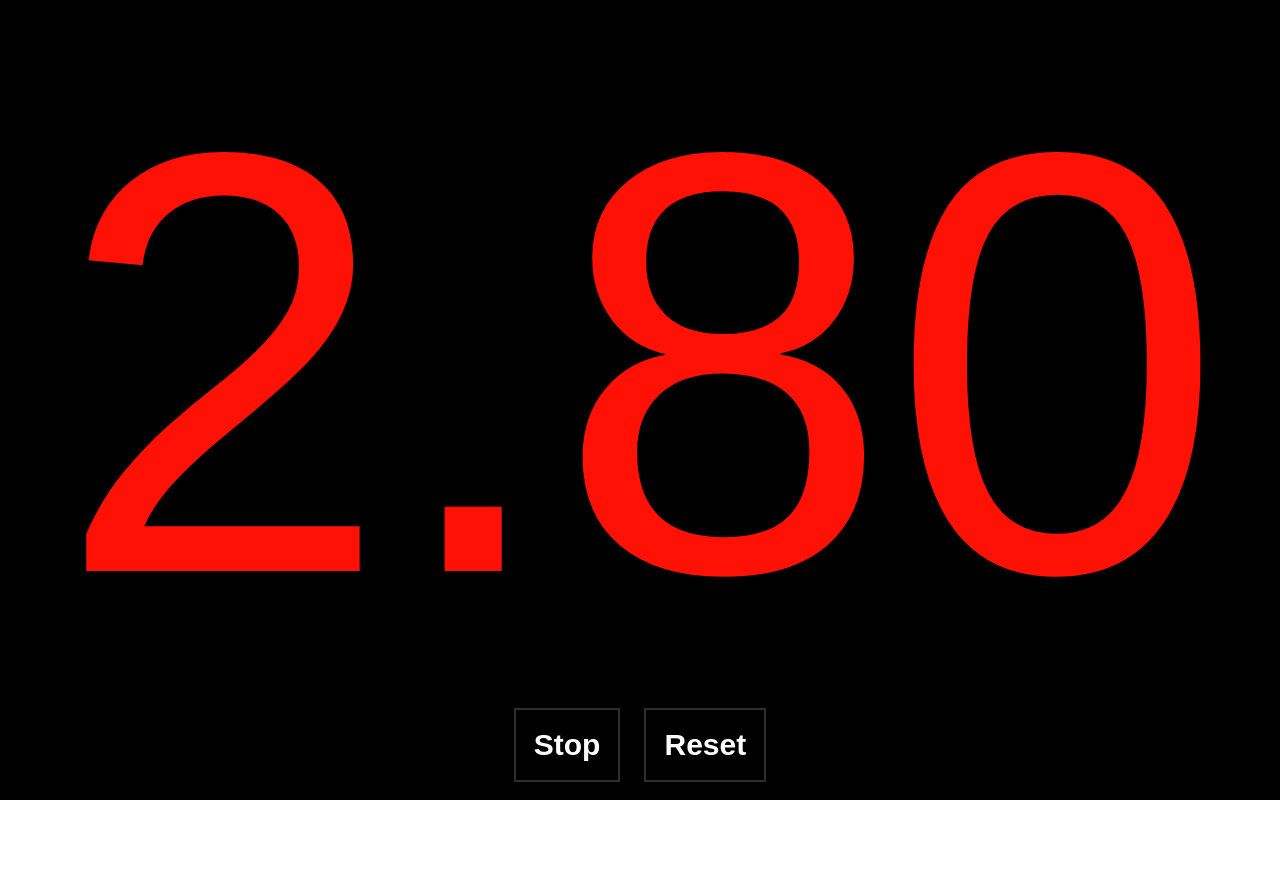
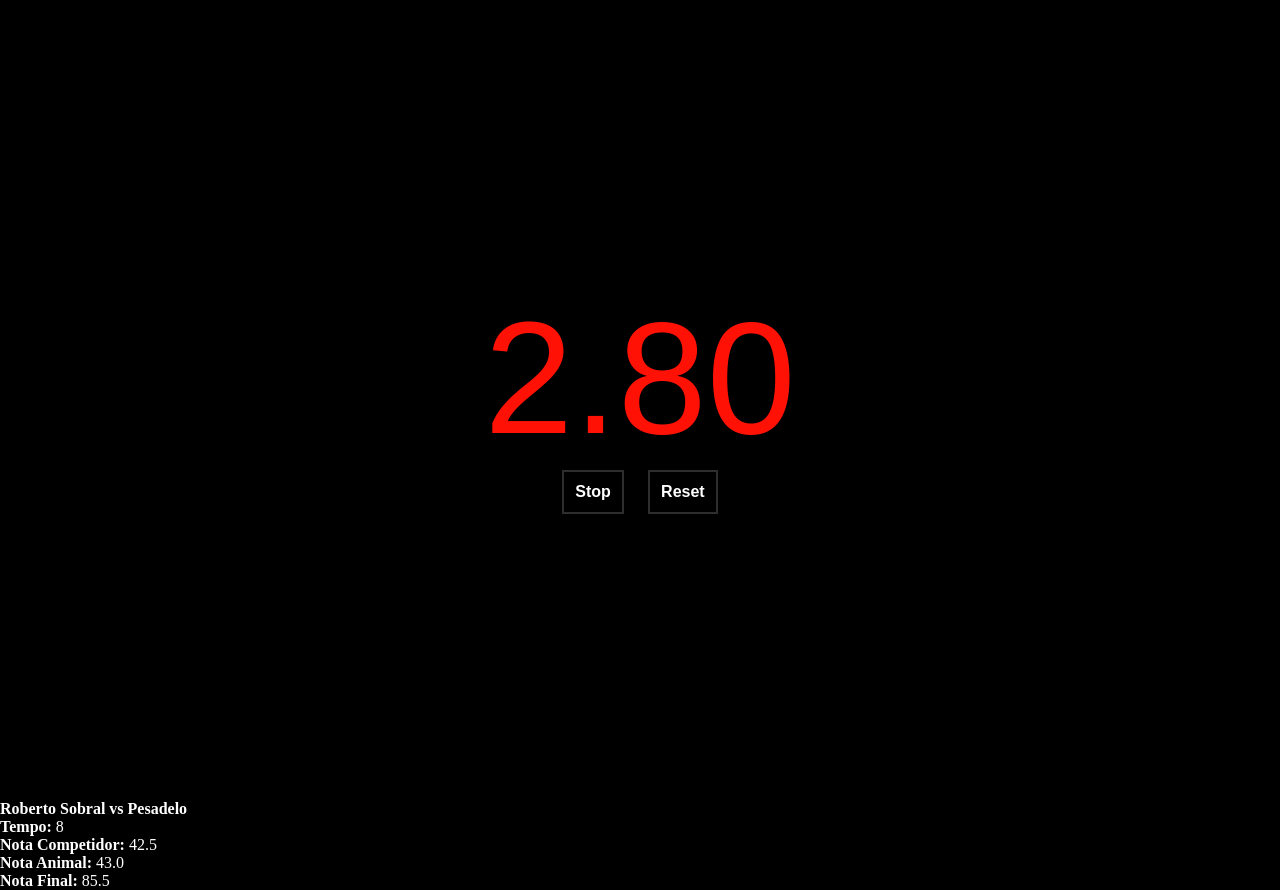
Before and after one commit to rcalfplural/cronometro_js, a plain HTML site: page src/index.html in a window 1280 px wide. Both pictures are taken after a click on the button "Start". Before the commit the page ends 800 px from the top, so only its background shows below. Drawn offline with Linux system fonts and the light colour scheme; a web font is replaced by a local one.

Commit message:
Sistema de notas

```diff
--- a/src/index.html
+++ b/src/index.html
@@ -17,6 +17,31 @@
                 <button id="resetButton">Reset</button>
             </div>
         </div>
+        <div class="rankContainer">
+            <div class="rank">
+                <h4 class="rideTitle">Roberto Sobral vs Pesadelo</h4>
+                <div class="rankInfoContainer">
+                    <p class="rankInfo">
+                        <span> <strong>Tempo:</strong> </span>
+                        <span class="rankInfoTempo">8</span>
+                    </p>
+                    <p class="rankInfo">
+                        <span> <strong>Nota Competidor:</strong> </span>
+                        <span class="rankInfoNotaC">42.5</span>
+                    </p>
+                    <p class="rankInfo">
+                        <span> <strong>Nota Animal:</strong> </span>
+                        <span class="rankInfoNotaA">43.0</span>
+                    </p>
+
+                    <p class="rankInfo">
+                        <span> <strong>Nota Final:</strong> </span>
+                        <span class="rankInfoNota">85.5</span>
+                    </p>
+                </div>
+            </div>
+        </div>
+
     </div>
 
     <script src="index.js"></script>
--- a/src/index.js
+++ b/src/index.js
@@ -3,16 +3,29 @@ const a = function(as){
     const counterSpan = document.getElementById("number");
     const counterButton = document.getElementById("chronoButton");
     const resetButton = document.getElementById("resetButton");
+    const rideBase = {
+        complete: false,
+        bullScore: 0,
+        riderScore: 0,
+        getFinalScore: function(){
+            if(this.riderScore == 0) return 0;
+            return this.bullScore + this.riderScore;
+        }
+    };
+
+    const rides = {};
+
     /**
      * @type {CSSStyleDeclaration}
      */
     const style = {};
-
+    const TIMER_GOAL = 8;
     console.log("Loaded this file");
 
     let isRunning;
     let counter;
     let interval;
+    let finished;
 
     let buttonStarted;
 
@@ -20,7 +33,9 @@ const a = function(as){
         if(interval){
             clearInterval(interval);
         }
+        counterButton.style.display = "block";
         style.color = "#ff1205";
+        finished = false;
         isRunning = false;
         counter = 0;
         interval = null;
@@ -28,10 +43,34 @@ const a = function(as){
         updateCounter();
     }
 
+    function end(){
+        isRunning = false;
+
+        counterButton.style.display = "none";
+        clearInterval(interval);
+        const riderName = window.prompt("Informe o nome do competidor.");
+        const bullName = window.prompt("Informe o nome do animal");
+
+        const ride = Object.create(rideBase);
+        rides[riderName.toString()+"_X_"+bullName.toString()] = ride;
+
+        ride.complete = counter >= TIMER_GOAL;
+        ride.bullScore = Number(window.prompt("Informe a nota do marruco"));
+
+        if(ride.complete){
+            ride.riderScore = Number(window.prompt("Informe a nota do competidor"));
+        }
+
+        console.log(ride.getFinalScore());
+        console.log(rides);
+
+    }
+
     function updateCounter(){
-        if(!isRunning && counter >= 8){
+        if(finished){
             style.color = "#05ff26";
-            clearInterval(interval);
+        }else{
+            style.color = "#ff1205";
         }
 
         counterSpan.style.color = style.color;
@@ -39,19 +78,26 @@ const a = function(as){
         counterButton.textContent = (isRunning)?"Stop":"Start";
     }
     function count(){
+        if(finished){
+            end();
+            return;
+        }
         if(!isRunning) return;
         counter += 0.1;
-        if(counter > 7.9){
-            isRunning = false;
-            counter = 8;
+        if(counter > TIMER_GOAL-0.1){
+            counter = TIMER_GOAL;
+            finished = true;
         }
         updateCounter();
     }
 
     function startCounter(){
-
-        isRunning = !isRunning;
-        buttonStarted = true;
+        if(isRunning){
+            console.log("HERs");
+            end();
+            return;
+        }
+        isRunning = true;
         updateCounter();
         if(interval) return;
         interval = setInterval(count, 100);
--- a/src/style.css
+++ b/src/style.css
@@ -5,7 +5,7 @@
 }
 #number{
     font-family: 'Seven Segment', sans-serif;
-    font-size: 600px;
+    font-size: 160px;
     color: red;
     width: 100vw;
     text-align: center;
@@ -23,7 +23,7 @@
 
 .numberDisplay button{
     background-color: #000;
-    font-size: 30px;
+    font-size: 16px;
     color: white;
     font-weight: bold;
     border: 2px solid #302d2d;
@@ -38,3 +38,8 @@
     align-items: center;
     gap: 24px;
 }
+
+.rankContainer{
+    color: white;
+    background-color: #000;
+}
```
